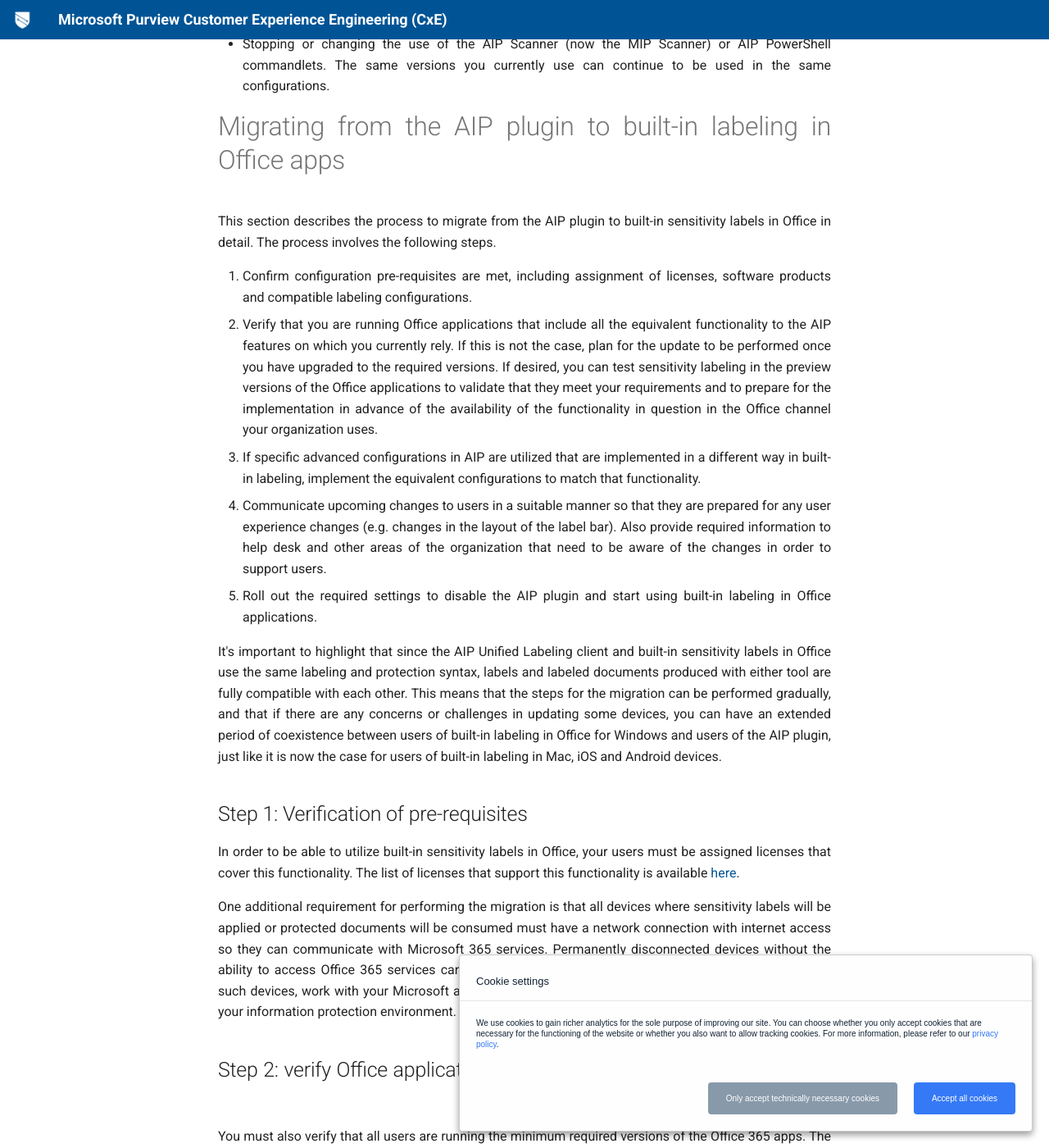
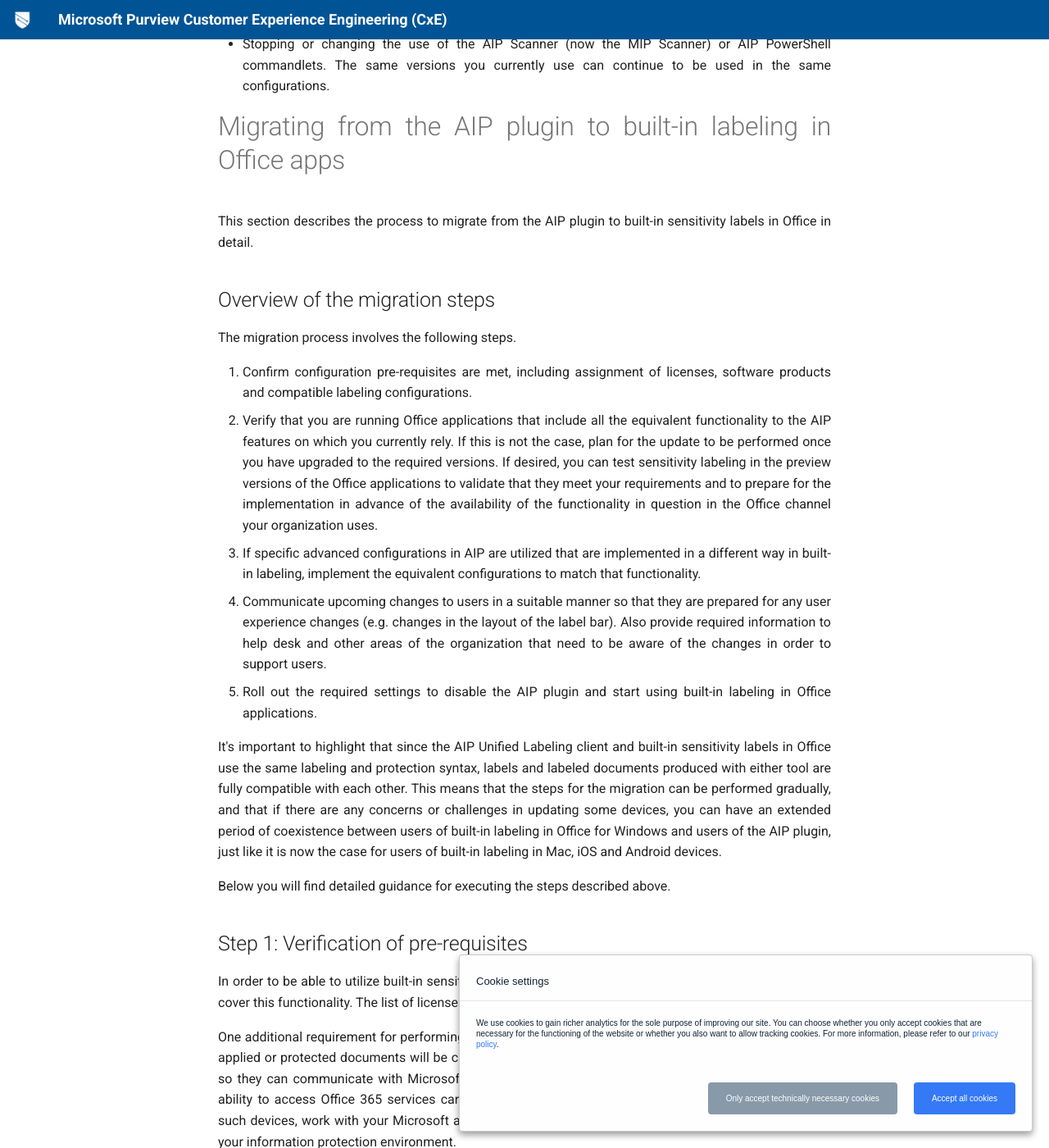
Before and after one commit to microsoft/ComplianceCxE, an MkDocs documentation site: the page built from docs/playbooks/AIP2MIPPlaybook.md, in a window 1280 px wide and 1400 px high, scrolled down 3277 px. Shown: the whole window at 82% size. Built offline with MkDocs 1.6.1 and Material for MkDocs 9.7.7, drawn with Linux system fonts in a browser that asks for light colours; some of the changed text lies outside the part shown.

Commit message:
Update AIP2MIPPlaybook.md

```diff
--- a/docs/playbooks/AIP2MIPPlaybook.md
+++ b/docs/playbooks/AIP2MIPPlaybook.md
@@ -34,7 +34,7 @@
 
 It's important to highlight that while the AIP plugin is only available for Office on Windows desktops, users of labeling with devices running Mac OS, iOS or Android, as well as users of the Office web apps in Microsoft 365 have been using built-in labeling, much in the same way users of Windows will be doing once you disable the AIP plugin in their devices. This consistency in capabilities and user experience can make deployment, updates and support easier for all those involved.
 
-For these reasons, Microsoft recently announced the upcoming deprecation of the AIP Unified Labeling Office plugin functionality that is replaced with built-in labeling in Office apps. As of this writing Microsoft plans to support the use of the AIP plugin for Office apps until March 2024 (see [the official deprecation announcement](https://aka.ms/AIP2MIPDeprecation)for details), and by this date organizations will need to have transitioned to using built-in labels in Office applications to ensure continued supportability. Nevertheless, Microsoft recommends migrating to built-in labeling as early as possible to leverage the benefits described above as well as new enhancements that will be introduced in the coming months.
+For these reasons, Microsoft recently announced the upcoming deprecation of the AIP Unified Labeling Office plugin functionality that is replaced with built-in labeling in Office apps. As of this writing Microsoft plans to support the use of the AIP plugin for Office apps until March 2024 (see [the official deprecation announcement](https://aka.ms/AIP2MIPDeprecation) for details), and by this date organizations will need to have transitioned to using built-in labels in Office applications to ensure continued supportability. Nevertheless, Microsoft recommends migrating to built-in labeling as early as possible to leverage the benefits described above as well as new enhancements that will be introduced in the coming months.
 
 One other important clarification is that the deprecation announcement discussed above and the migration process discussed in this document is relevant only to the AIP plugin for Office, which is one component of the AIP client for Windows. Other components shipped as part of this client are not affected by this process and can continue to be used as today until changes relevant to these components are announced. These components include the Classify and Protect functionality in Windows Explorer, the AIP viewer for opening protected non-Office files on Windows devices, the AIP Scanner and the AIP PowerShell modules.
 
@@ -60,7 +60,11 @@
 
 # Migrating from the AIP plugin to built-in labeling in Office apps
 
-This section describes the process to migrate from the AIP plugin to built-in sensitivity labels in Office in detail. The process involves the following steps.
+This section describes the process to migrate from the AIP plugin to built-in sensitivity labels in Office in detail.
+
+## Overview of the migration steps
+
+The migration process involves the following steps.
 
 1. Confirm configuration pre-requisites are met, including assignment of licenses, software products and compatible labeling configurations.
 2. Verify that you are running Office applications that include all the equivalent functionality to the AIP features on which you currently rely. If this is not the case, plan for the update to be performed once you have upgraded to the required versions. If desired, you can test sensitivity labeling in the preview versions of the Office applications to validate that they meet your requirements and to prepare for the implementation in advance of the availability of the functionality in question in the Office channel your organization uses.
@@ -69,6 +73,8 @@
 5. Roll out the required settings to disable the AIP plugin and start using built-in labeling in Office applications.
 
 It's important to highlight that since the AIP Unified Labeling client and built-in sensitivity labels in Office use the same labeling and protection syntax, labels and labeled documents produced with either tool are fully compatible with each other. This means that the steps for the migration can be performed gradually, and that if there are any concerns or challenges in updating some devices, you can have an extended period of coexistence between users of built-in labeling in Office for Windows and users of the AIP plugin, just like it is now the case for users of built-in labeling in Mac, iOS and Android devices.
+
+Below you will find detailed guidance for executing the steps described above.
 
 ## Step 1: Verification of pre-requisites
 
@@ -116,7 +122,7 @@
 
 Other changes such as improvements in autolabeling behaviors, the sensitive content review pane, inheritance of labels to exported PDF documents, are generally self-explanatory and should not require proactive user communications.
 
-If it is desired to provide information to help desk or support teams for them to better be able to support users during the migration, it is recommended that they review the [sensitivity labels in Office apps documentation for administrators](https://learn.microsoft.com/en-us/microsoft-365/compliance/sensitivity-labels?view=o365-worldwide) and the [end-user documentation for sensitivity labels](https://learn.microsoft.com/en-us/microsoft-365/compliance/sensitivity-labels?view=o365-worldwide). It may also be useful to share with support personnel information about [known issues and limitations in sensitivity labeling](https://support.microsoft.com/en-us/office/known-issues-with-sensitivity-labels-in-office-b169d687-2bbd-4e21-a440-7da1b2743edc).
+If it is desired to provide information to help desk or support teams for them to better be able to support users during the migration, it is recommended that they review the [sensitivity labels in Office apps documentation for administrators](https://learn.microsoft.com/en-us/microsoft-365/compliance/sensitivity-labels-office-apps?view=o365-worldwide) and the [end-user documentation for sensitivity labels](https://support.microsoft.com/en-us/office/apply-sensitivity-labels-to-your-files-and-email-in-office-2f96e7cd-d5a4-403b-8bd7-4cc636bae0f9). It may also be useful to share with support personnel information about [known issues and limitations in sensitivity labeling](https://support.microsoft.com/en-us/office/known-issues-with-sensitivity-labels-in-office-b169d687-2bbd-4e21-a440-7da1b2743edc).
 
 ## Step 5: disable the AIP plugin
 
```
Also changed, not shown: other parts of docs/playbooks/AIP2MIPPlaybook.md (+1 -1 lines).
